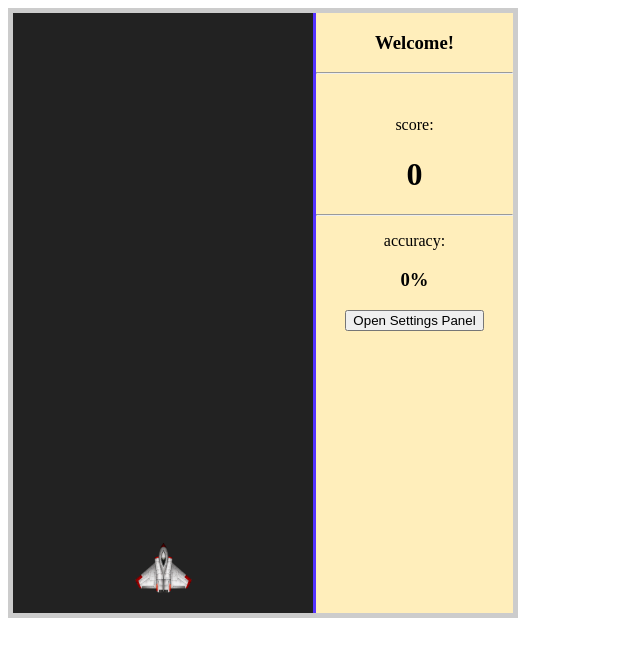
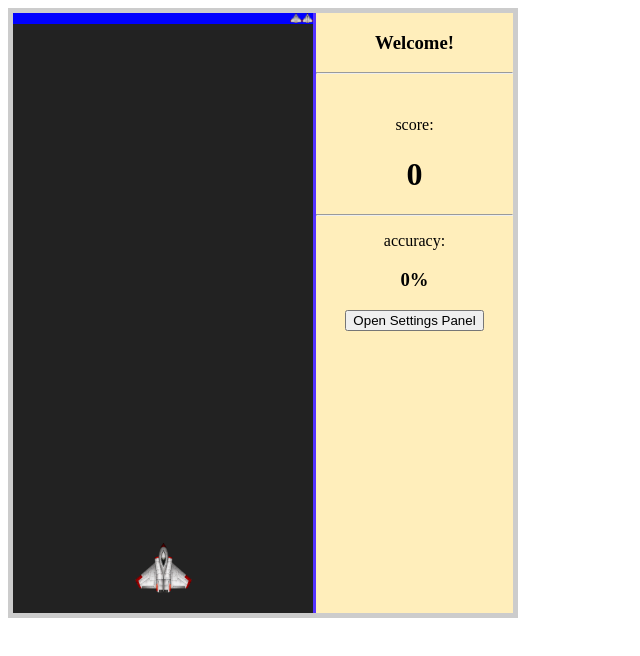
Before and after one commit to jdurrah1/Assignment_3, a plain HTML site: page index.html in a window 1280 px wide. Shown: the whole page, without its empty margins (0-640 px from the left). Drawn offline with Linux system fonts and the light colour scheme.

Commit message:
3) 20pts - Multiple Lives: incomplete. currently can add lifes to top left and remove lifes. need to auto remove life if collide and game over as well as make an option for lifes in settings and using gups

```diff
--- a/index.html
+++ b/index.html
@@ -16,6 +16,9 @@
       <div id='enterprise' class='ship'>
         <img class='ship-avatar' src='img/fighter.png' height='50px'/> <!--ship img: src='http://i.stack.imgur.com/rsH6n.png'-->
       </div>
+
+      <div class = "lives-window" > </div>
+
     </div>
 
     <div class='game-over' style="display: none;">
--- a/scripts/page.js
+++ b/scripts/page.js
@@ -3,9 +3,12 @@
 // Counters
 var rocketIdx = 1;
 var asteroidIdx = 1;
+var lifeIdx = 0;
 
 var rocketLauchedCounter = 0;
 var asteroidsHitCounter = 0;
+
+var lives = 3;
 
 // Size Constants
 var MAX_ASTEROID_SIZE = 50;
@@ -20,7 +23,7 @@ var SCORE_UNIT = 100;  // scoring is in 100-point units
 var maxShipPosX, maxShipPosY;
 
 // Global Window Handles (gwh__)
-var gwhGame, gwhOver, gwhStatus, gwhScore, gwhAccuracy;
+var gwhGame, gwhOver, gwhStatus, gwhScore, gwhAccuracy,gwhLives;
 
 // Global Object Handles
 var ship;
@@ -51,6 +54,7 @@ $(document).ready( function() {
   gwhStatus = $('.status-window');
   gwhScore = $('#score-box');
   gwhAccuracy = $('#accuracy-box');
+  gwhLives = $('.lives-window')
   ship = $('#enterprise');  // set the global ship handle
 
   // Set global positions
@@ -83,12 +87,47 @@ $(document).ready( function() {
     $("#showHideSettings-button").trigger('click');
   });
 
+  intializeLifes();
   // Periodically check for collisions (instead of checking every position-update)
   setInterval( function() {
     checkCollisions();  // Remove elements if there are collisions
   }, 100);
 });
 
+
+function intializeLifes(){
+
+  var i = 1;
+
+  while (i < lives)
+  {
+    addLife();
+    i++
+  }
+
+}
+
+function addLife()
+{
+    lifeIdx++;
+    var life = "<div id='l-" + lifeIdx + "' class='life'><img height='10px' src='img/fighter.png'/></div>";
+
+    gwhLives.append(life);
+    var curLife = $('#l-'+lifeIdx);
+
+    curLife.css('position', 'relative');
+    curLife.css('float', 'right');
+
+
+}
+
+function removeLife()
+{
+  var curLife = $('#l-'+lifeIdx);
+  curLife.remove();
+  lifeIdx--;
+
+}
 
 function keydownRouter(e) {
   switch (e.which) {
--- a/style/style.css
+++ b/style/style.css
@@ -5,6 +5,7 @@
   width: 500px;
   background: #eee;
   border: 5px solid #ccc;
+
 }
 .game-window {
   height: 100%;
@@ -12,6 +13,7 @@
   background: #222;
   border-right: 3px solid #53f;
   float: left;
+  position:relative;
 }
 .status-window {
   height: 100%;
@@ -37,3 +39,12 @@
 .asteroid {
   position: absolute;
 }
+
+.lives-window {
+  height: 11px;
+  width: 100%;
+  background:blue;
+  position: absolute;
+  top:0px;
+
+}
```
